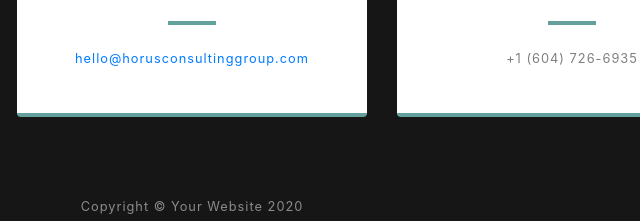
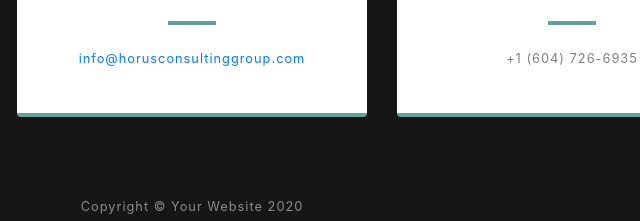
Before and after one commit to johnngo/hcg, a website with bundled scripts: page index.html in a window 1280 px wide. Shown: the part 1402-1623 px from the top of the page, 448-1088 px from the left. Built offline with nearby package versions, Linux system fonts and the light colour scheme.

Commit message:
adjustments

```diff
--- a/index.html
+++ b/index.html
@@ -54,6 +54,8 @@
     <div class="container d-flex h-100 align-items-center">
       <div class="mx-auto text-center">
         <h1 class="mx-auto my-0 text-uppercase">Horus Consulting Group</h1>
+        <br>
+          <br>
         <h2 class="text-white-50 mx-auto mt-2 mb-5">We are active advisors and investors.</h2>
         <!-- <a href="#about" class="btn btn-primary js-scroll-trigger">Get Started</a> -->
       </div>
@@ -183,7 +185,7 @@
               <h4 class="text-uppercase m-0">Email</h4>
               <hr class="my-4">
               <div class="small text-black-50">
-                <a href="#">hello@horusconsultinggroup.com</a>
+                <a href="#">info@horusconsultinggroup.com</a>
               </div>
             </div>
           </div>
```
